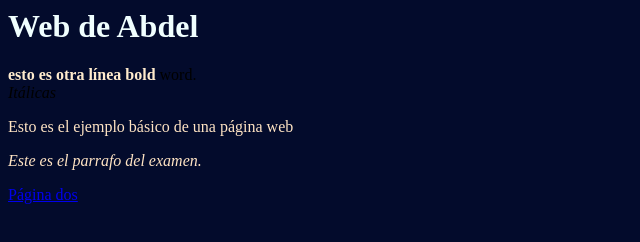
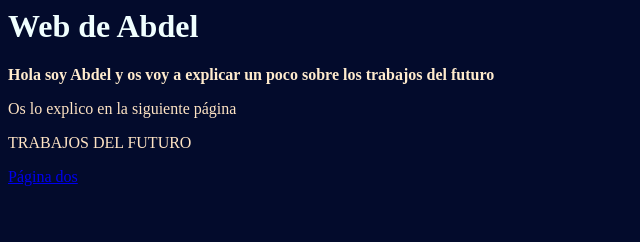
Before and after one commit to abdeeell/abdeeell.github.io, a plain HTML site: page index.html in a window 1280 px wide. Shown: the whole page, without its empty margins (0-640 px from the left). Drawn offline with Linux system fonts and the light colour scheme.

Commit message:
He puesto imagen y algunos cambios

```diff
--- a/index.html
+++ b/index.html
@@ -5,11 +5,10 @@
   </head>
   <body>
     <h1>Web de Abdel</h1>
-    <b>esto es otra línea bold</b> word.<br>
-    <em>Itálicas</em>
-    <p>Esto es el ejemplo básico de una página web
+    <b>Hola soy Abdel y os voy a explicar un poco sobre los trabajos del futuro</b>
+    <p>Os lo explico en la siguiente página
     </p>
-    <p><Em>Este es el parrafo del examen.</Em></p>
+    <p>TRABAJOS DEL FUTURO</p>
     <a href="dos.html">Página dos</a>
   </body>
   </html>
```
Also changed, not shown: css/trabajos-del-futuro-becas-santander.jpeg (added), meme-messi-calvo.jpg (deleted).
